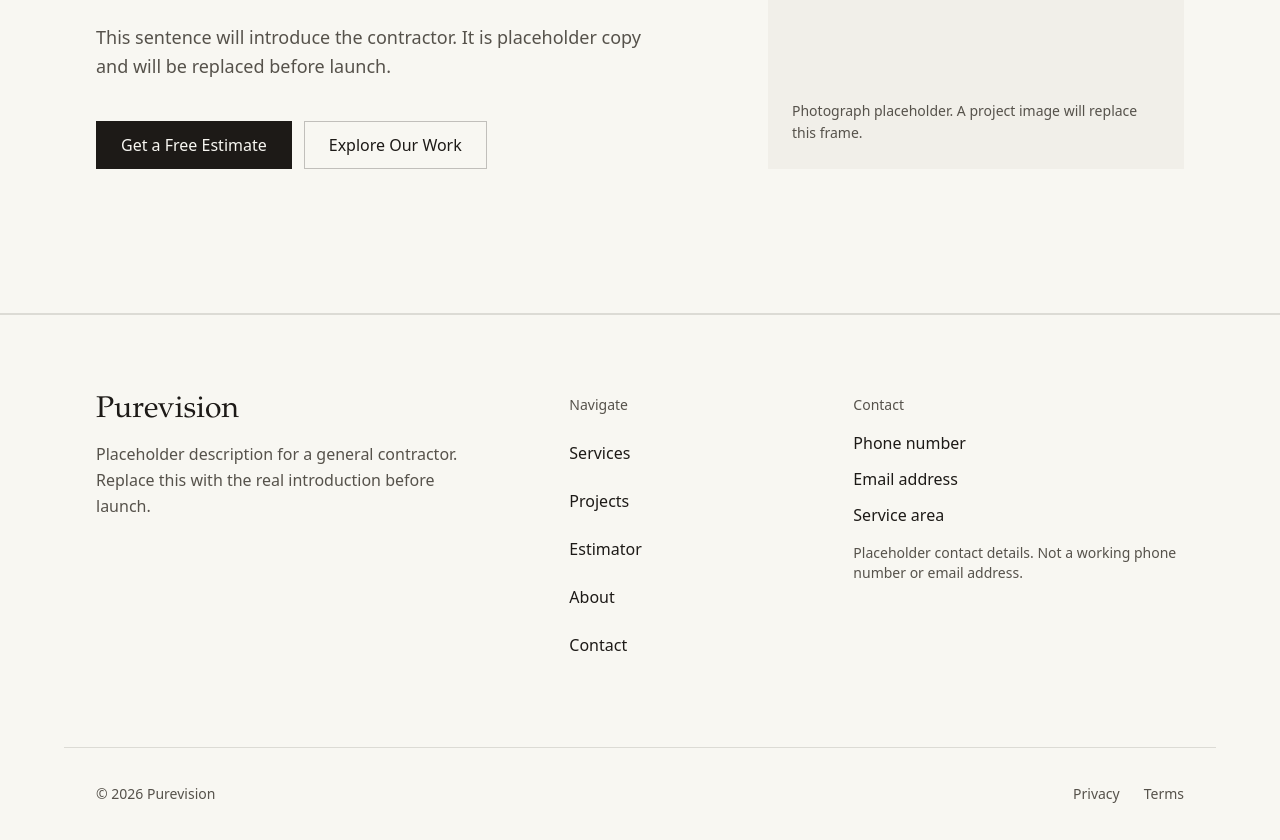
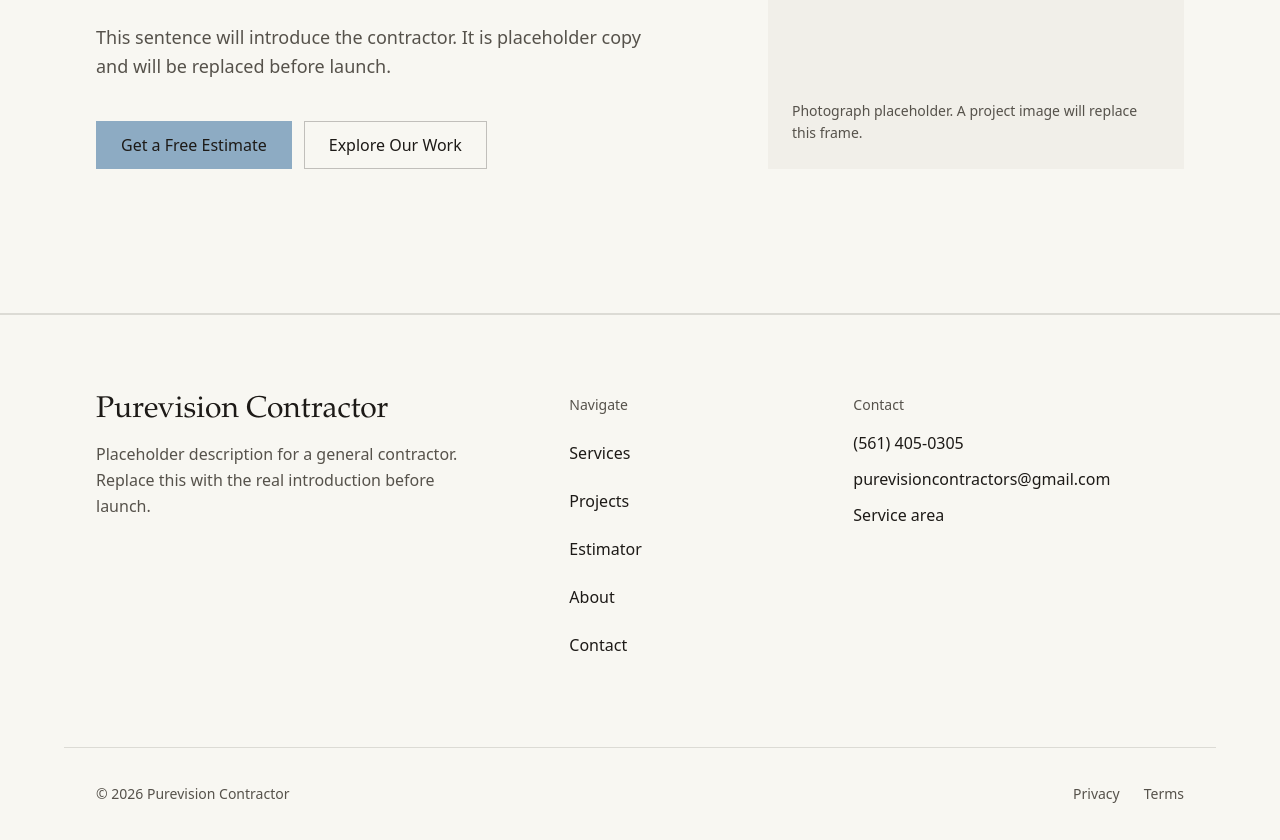
Before and after one commit to cnpham10/PureVision, a Next.js app: page / in a window 1280 px wide. Shown: the part 560-1400 px from the top of the page. Built offline with nearby package versions, Linux system fonts and the light colour scheme; a web font is replaced by a local one.

Commit message:
Added button colors and contact infor

```diff
--- a/src/app/globals.css
+++ b/src/app/globals.css
@@ -6,13 +6,14 @@
 
 /*
   Change the brand accent in one place.
-  --brand currently matches charcoal so the site does not invent a brand color.
+  Filled buttons use --brand. The label stays charcoal so it stays readable on #8dabc3.
 */
 @theme inline {
   --font-sans: "Switzer", ui-sans-serif, system-ui, sans-serif;
   --font-display: "Boska", "Iowan Old Style", Palatino, "Palatino Linotype", Georgia, serif;
   --color-brand: var(--brand);
   --color-brand-foreground: var(--brand-foreground);
+  --color-brand-hover: var(--brand-hover);
   --color-subtle: var(--subtle);
   --color-background: var(--background);
   --color-foreground: var(--foreground);
@@ -58,8 +59,9 @@
   --background: oklch(0.975 0.006 95);
   --foreground: oklch(0.22 0.008 75);
   --subtle: oklch(0.952 0.008 95);
-  --brand: oklch(0.22 0.008 75);
-  --brand-foreground: oklch(0.975 0.006 95);
+  --brand: #8dabc3;
+  --brand-foreground: var(--foreground);
+  --brand-hover: color-mix(in oklab, var(--brand) 82%, var(--foreground));
   --card: oklch(0.985 0.004 95);
   --card-foreground: var(--foreground);
   --popover: oklch(0.985 0.004 95);
--- a/src/components/layout/site-footer.tsx
+++ b/src/components/layout/site-footer.tsx
@@ -37,13 +37,21 @@ export function SiteFooter() {
         <div className="md:col-span-4">
           <p className="text-sm text-muted-foreground">Contact</p>
           <ul className="mt-4 space-y-3 text-base">
-            <li>{site.phone}</li>
-            <li>{site.email}</li>
+            <li>
+              <a href="tel:+15614050305" className="hover:text-muted-foreground">
+                {site.phone}
+              </a>
+            </li>
+            <li>
+              <a
+                href={`mailto:${site.email}`}
+                className="break-all hover:text-muted-foreground"
+              >
+                {site.email}
+              </a>
+            </li>
             <li>{site.serviceArea}</li>
           </ul>
-          <p className="mt-4 text-sm text-muted-foreground">
-            Placeholder contact details. Not a working phone number or email address.
-          </p>
         </div>
       </Container>
 
--- a/src/components/ui/button.tsx
+++ b/src/components/ui/button.tsx
@@ -8,7 +8,7 @@ const buttonVariants = cva(
     variants: {
       variant: {
         default:
-          "bg-primary text-primary-foreground hover:bg-foreground/80 disabled:bg-subtle disabled:text-muted-foreground",
+          "bg-primary text-primary-foreground hover:bg-brand-hover disabled:bg-subtle disabled:text-muted-foreground",
         outline:
           "border-foreground/25 bg-transparent text-foreground hover:border-foreground disabled:border-border disabled:text-muted-foreground",
         ghost:
--- a/src/content/site.ts
+++ b/src/content/site.ts
@@ -3,7 +3,7 @@
  * Replace every remaining placeholder before launch.
  */
 export const site = {
-  name: "Purevision",
+  name: "Purevision Contractor",
   description:
     "Placeholder description for a general contractor. Replace this with the real introduction before launch.",
   /**
@@ -12,8 +12,8 @@ export const site = {
    */
   allowIndexing: false,
   copyrightYear: 2026,
-  phone: "Phone number",
-  email: "Email address",
+  phone: "(561) 405-0305",
+  email: "purevisioncontractors@gmail.com",
   serviceArea: "Service area",
   primaryCta: {
     label: "Get a Free Estimate",
```
